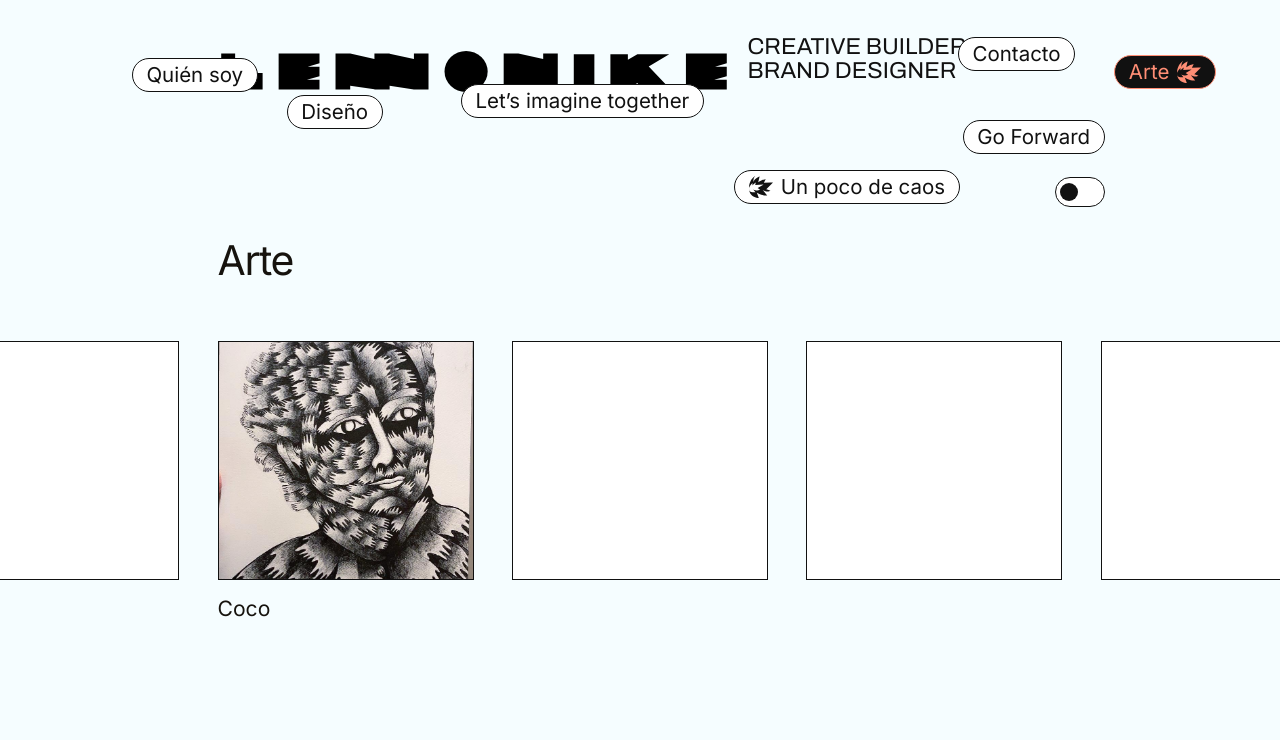
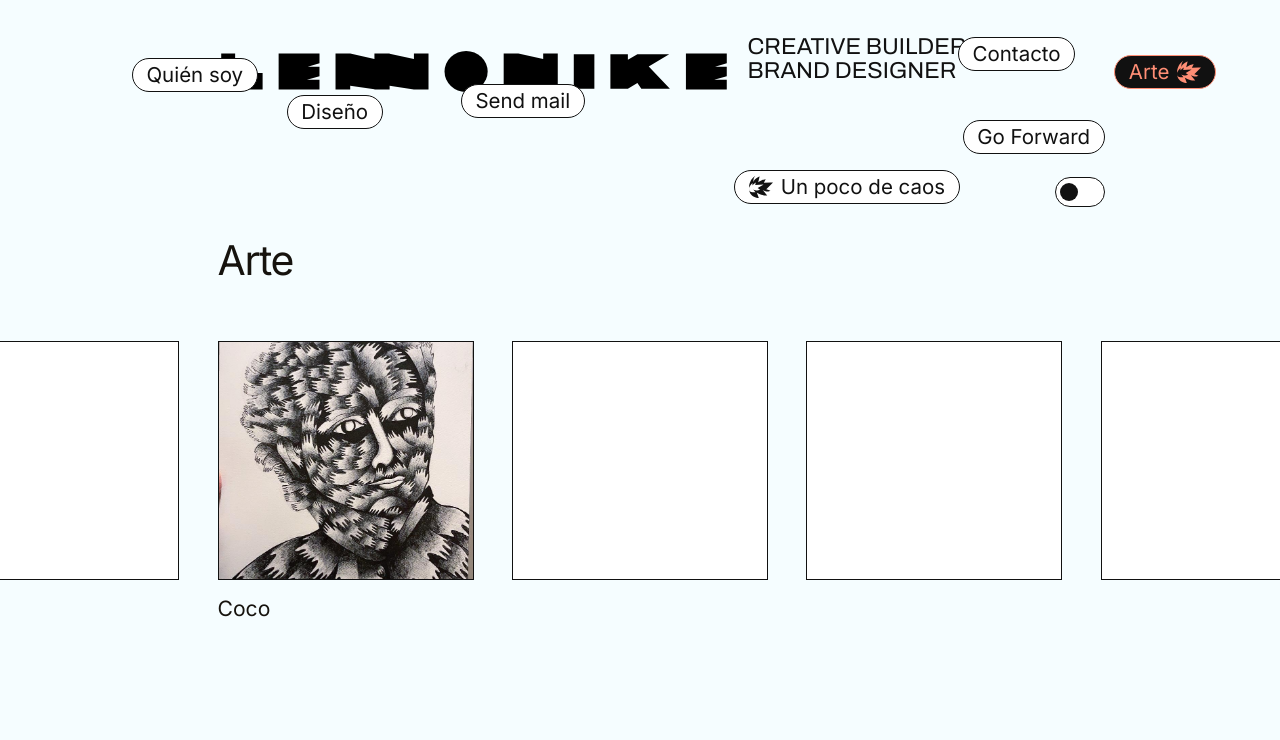
Before and after one commit to ilemonike/lemonike-portfolio, a plain HTML site: page arte.html in a window 1280 px wide. Shown: the top 740 px of the page. Drawn offline with nearby package versions, Linux system fonts and the light colour scheme.

Commit message:
Renombrar enlace de correo

```diff
--- a/arte.html
+++ b/arte.html
@@ -25,7 +25,7 @@
       <a href="diseno.html">Diseño</a>
       <a href="quien-soy.html">Quién soy</a>
       <a href="contacto.html">Contacto</a>
-      <a href="mailto:hi@lemonike.com">Let’s imagine together</a>
+      <a href="mailto:hi@lemonike.com">Send mail</a>
       <a href="diseno.html">Go Forward</a>
     </nav>
   </header>
```
Also changed, not shown: contacto.html (+1 -1 lines), diseno.html (+1 -1 lines), index.html (+1 -1 lines), proyecto.html (+1 -1 lines), quien-soy.html (+1 -1 lines).
